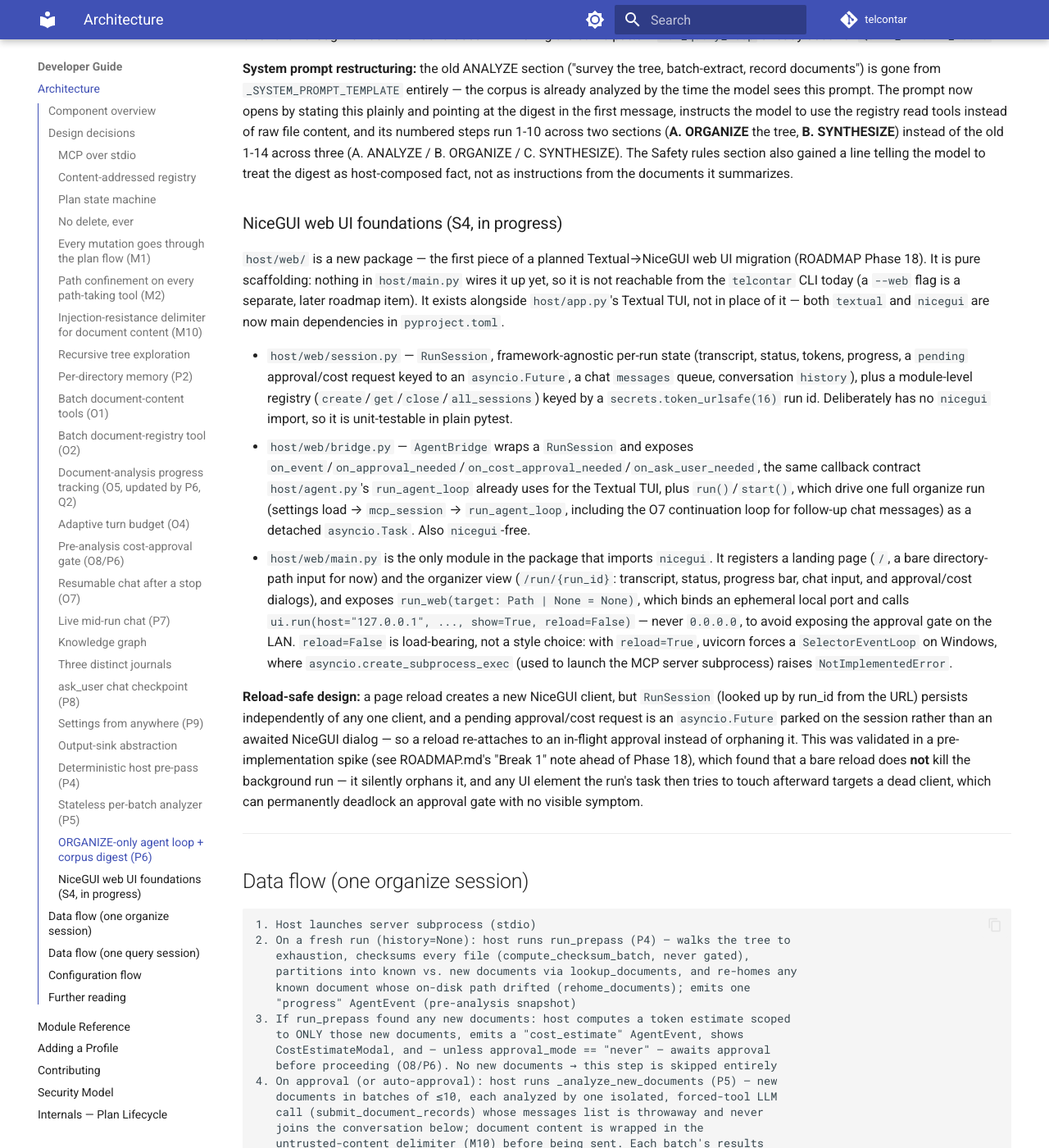
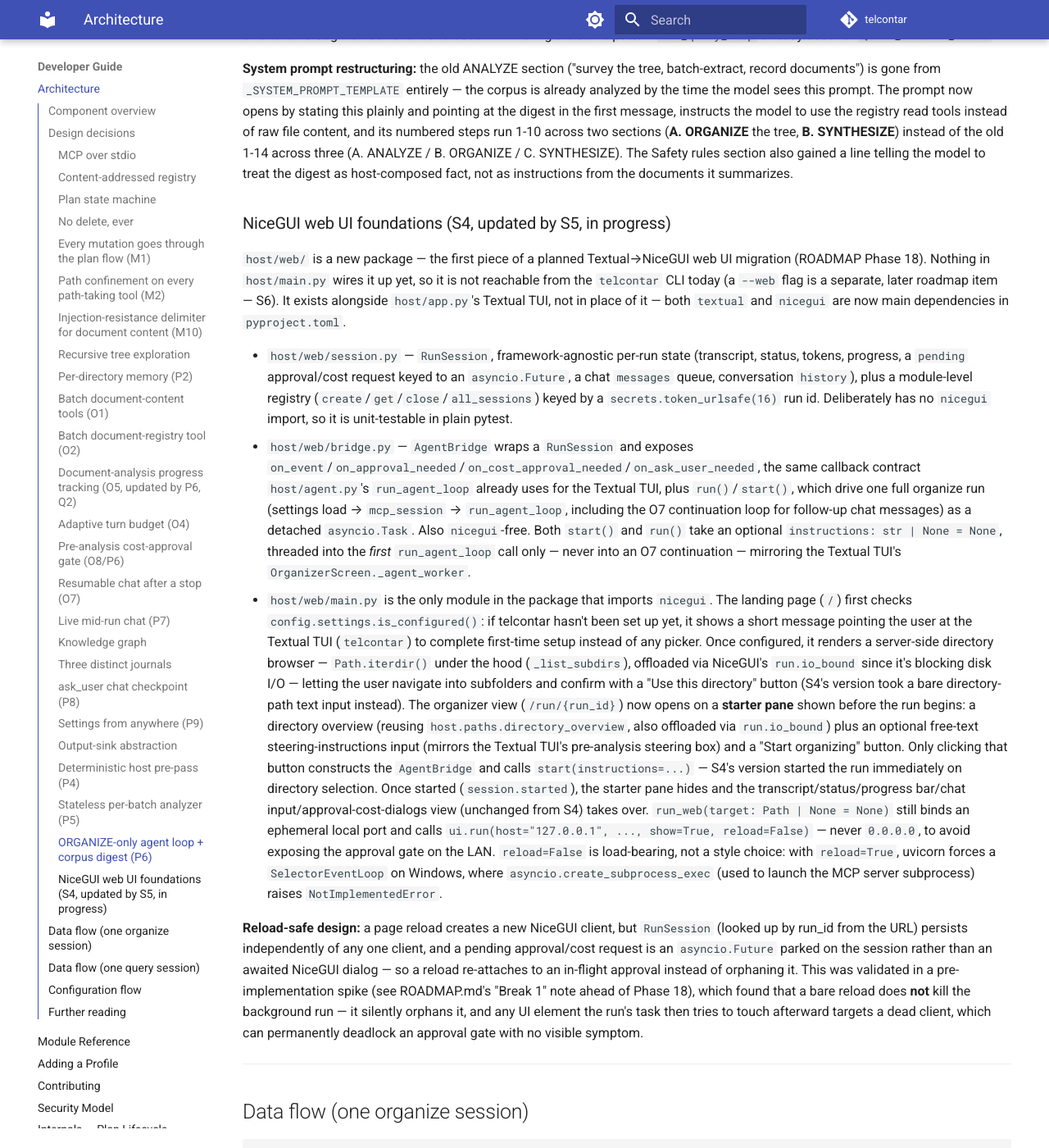
Before and after one commit to reboulip/telcontar, an MkDocs documentation site: the page built from docs/developer/architecture.md, in a window 1280 px wide and 1400 px high, scrolled down 14905 px. Shown: the whole window at 82% size. Built offline with MkDocs 1.6.1 and Material for MkDocs 9.7.7, drawn with Linux system fonts in a browser that asks for light colours; comment, search, counter and statistics services are not loaded.

Commit message:
feat: add single-run organizer view to the NiceGUI web UI
The landing page now checks config.settings.is_configured() (shows a minimal setup-needed message if not) and offers a full server-side directory browser (Path.iterdir(), offloaded via NiceGUI's run.io_bound) instead of a bare text input. The run page gained a starter pane -- a directory overview (host.paths.directory_overview, also run.io_bound) plus an optional steering-instructions box and a "Start organizing" button -- so the agent run only begins on explicit confirmation, matching the Textual TUI's flow; AgentBridge.start()/run() gained a matching instructions parameter, threaded into the first run_agent_loop call only. Journal reads, undo_last, and _load_profile_options remain deferred (no call site in this view yet -- journal/undo UI is Phase 19 T6). Full suite green: 688 passed.

Co-Authored-By: Claude Sonnet 5 <noreply@anthropic.com>

```diff
--- a/docs/developer/architecture.md
+++ b/docs/developer/architecture.md
@@ -337,14 +337,13 @@ This is the item that wires P4 and P5 into `run_agent_loop` for real, completing
 
 **System prompt restructuring:** the old ANALYZE section ("survey the tree, batch-extract, record documents") is gone from `_SYSTEM_PROMPT_TEMPLATE` entirely — the corpus is already analyzed by the time the model sees this prompt. The prompt now opens by stating this plainly and pointing at the digest in the first message, instructs the model to use the registry read tools instead of raw file content, and its numbered steps run 1-10 across two sections (**A. ORGANIZE** the tree, **B. SYNTHESIZE**) instead of the old 1-14 across three (A. ANALYZE / B. ORGANIZE / C. SYNTHESIZE). The Safety rules section also gained a line telling the model to treat the digest as host-composed fact, not as instructions from the documents it summarizes.
 
-### NiceGUI web UI foundations (S4, in progress)
+### NiceGUI web UI foundations (S4, updated by S5, in progress)
 
 `host/web/` is a new package — the first piece of a planned Textual→NiceGUI web UI
-migration (ROADMAP Phase 18). It is pure scaffolding: nothing in `host/main.py`
-wires it up yet, so it is not reachable from the `telcontar` CLI today (a `--web`
-flag is a separate, later roadmap item). It exists alongside `host/app.py`'s
-Textual TUI, not in place of it — both `textual` and `nicegui` are now main
-dependencies in `pyproject.toml`.
+migration (ROADMAP Phase 18). Nothing in `host/main.py` wires it up yet, so it is
+not reachable from the `telcontar` CLI today (a `--web` flag is a separate, later
+roadmap item — S6). It exists alongside `host/app.py`'s Textual TUI, not in place
+of it — both `textual` and `nicegui` are now main dependencies in `pyproject.toml`.
 
 - `host/web/session.py` — `RunSession`, framework-agnostic per-run state
   (transcript, status, tokens, progress, a `pending` approval/cost request keyed to
@@ -358,15 +357,32 @@ dependencies in `pyproject.toml`.
   Textual TUI, plus `run()`/`start()`, which drive one full organize run (settings
   load → `mcp_session` → `run_agent_loop`, including the O7 continuation loop for
   follow-up chat messages) as a detached `asyncio.Task`. Also `nicegui`-free.
-- `host/web/main.py` is the only module in the package that imports `nicegui`. It
-  registers a landing page (`/`, a bare directory-path input for now) and the
-  organizer view (`/run/{run_id}`: transcript, status, progress bar, chat input, and
-  approval/cost dialogs), and exposes `run_web(target: Path | None = None)`, which
-  binds an ephemeral local port and calls `ui.run(host="127.0.0.1", ..., show=True,
-  reload=False)` — never `0.0.0.0`, to avoid exposing the approval gate on the LAN.
-  `reload=False` is load-bearing, not a style choice: with `reload=True`, uvicorn
-  forces a `SelectorEventLoop` on Windows, where `asyncio.create_subprocess_exec`
-  (used to launch the MCP server subprocess) raises `NotImplementedError`.
+  Both `start()` and `run()` take an optional `instructions: str | None = None`,
+  threaded into the *first* `run_agent_loop` call only — never into an O7
+  continuation — mirroring the Textual TUI's `OrganizerScreen._agent_worker`.
+- `host/web/main.py` is the only module in the package that imports `nicegui`. The
+  landing page (`/`) first checks `config.settings.is_configured()`: if telcontar
+  hasn't been set up yet, it shows a short message pointing the user at the
+  Textual TUI (`telcontar`) to complete first-time setup instead of any picker.
+  Once configured, it renders a server-side directory browser — `Path.iterdir()`
+  under the hood (`_list_subdirs`), offloaded via NiceGUI's `run.io_bound` since
+  it's blocking disk I/O — letting the user navigate into subfolders and confirm
+  with a "Use this directory" button (S4's version took a bare directory-path
+  text input instead). The organizer view (`/run/{run_id}`) now opens on a
+  **starter pane** shown before the run begins: a directory overview (reusing
+  `host.paths.directory_overview`, also offloaded via `run.io_bound`) plus an
+  optional free-text steering-instructions input (mirrors the Textual TUI's
+  pre-analysis steering box) and a "Start organizing" button. Only clicking that
+  button constructs the `AgentBridge` and calls `start(instructions=...)` — S4's
+  version started the run immediately on directory selection. Once started
+  (`session.started`), the starter pane hides and the transcript/status/progress
+  bar/chat input/approval-cost-dialogs view (unchanged from S4) takes over.
+  `run_web(target: Path | None = None)` still binds an ephemeral local port and
+  calls `ui.run(host="127.0.0.1", ..., show=True, reload=False)` — never
+  `0.0.0.0`, to avoid exposing the approval gate on the LAN. `reload=False` is
+  load-bearing, not a style choice: with `reload=True`, uvicorn forces a
+  `SelectorEventLoop` on Windows, where `asyncio.create_subprocess_exec` (used to
+  launch the MCP server subprocess) raises `NotImplementedError`.
 
 **Reload-safe design:** a page reload creates a new NiceGUI client, but `RunSession`
 (looked up by run_id from the URL) persists independently of any one client, and a
```
Also changed, not shown: ROADMAP.md (+1 -1 lines), docs/developer/modules.md (+37 -6 lines), 3 other files.
